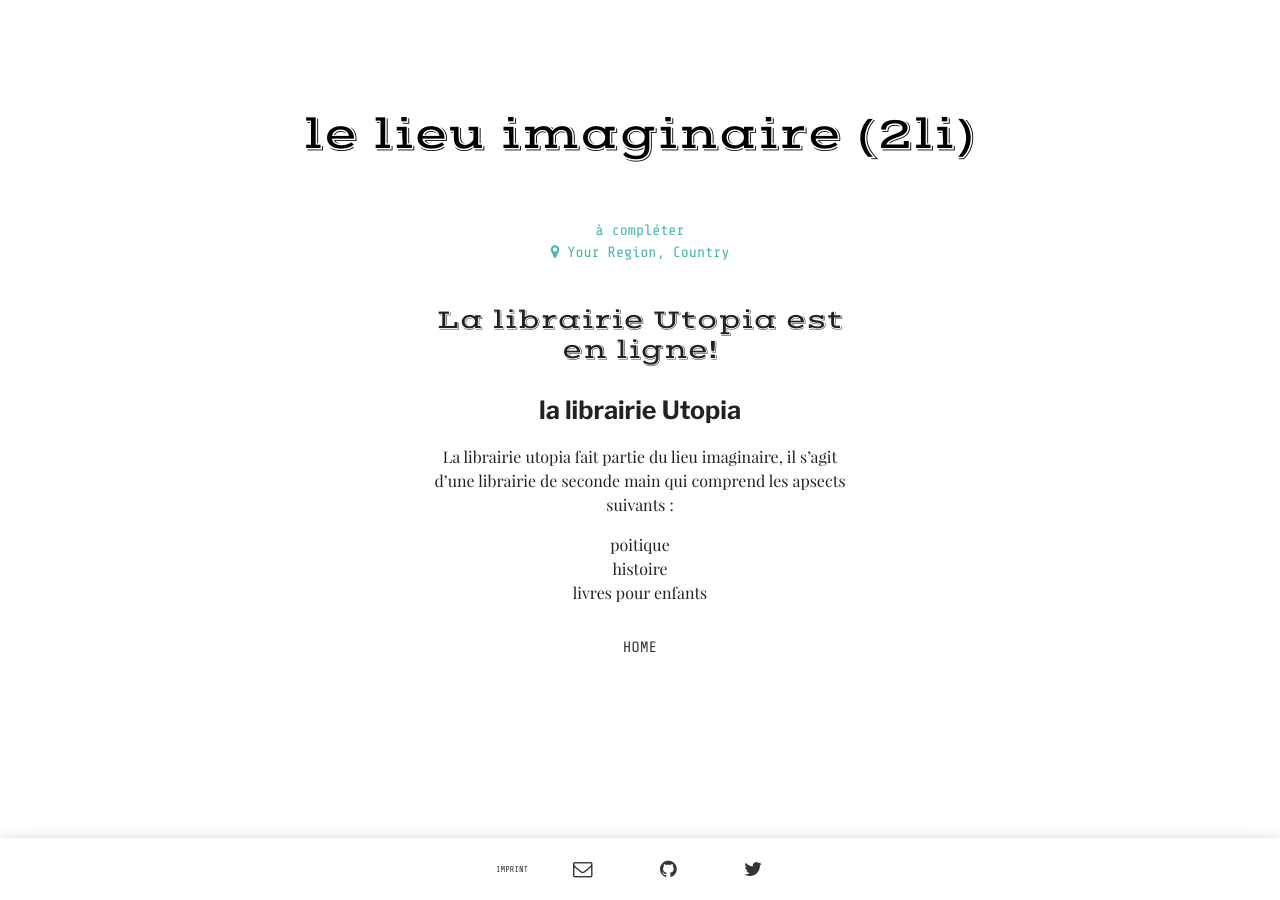
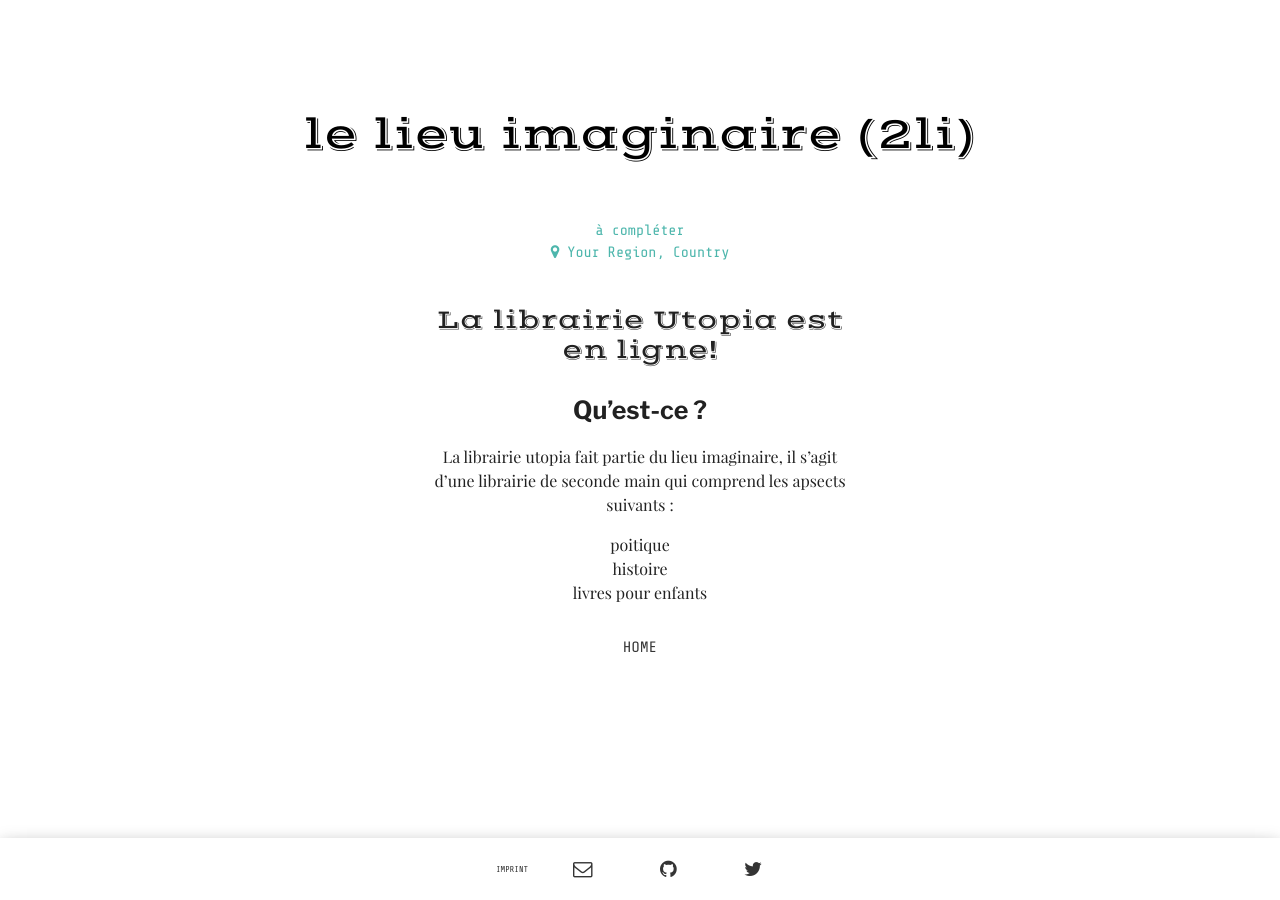
Before and after one commit to b2d3c/2li, a Jekyll site: the page built from librairie.md, in a window 1280 px wide. Built offline with Jekyll 4.4.1, drawn with Linux system fonts in a browser that asks for light colours; some web fonts are replaced.

Commit message:
Update librairie.md

```diff
--- a/librairie.md
+++ b/librairie.md
@@ -3,7 +3,7 @@ layout: page
 title: La librairie Utopia est en ligne!
 ---
 
-# la librairie Utopia
+# Qu'est-ce ?
 
 La librairie utopia fait partie du lieu imaginaire, il s'agit d'une librairie de seconde main qui comprend les apsects suivants :
 * poitique
```
